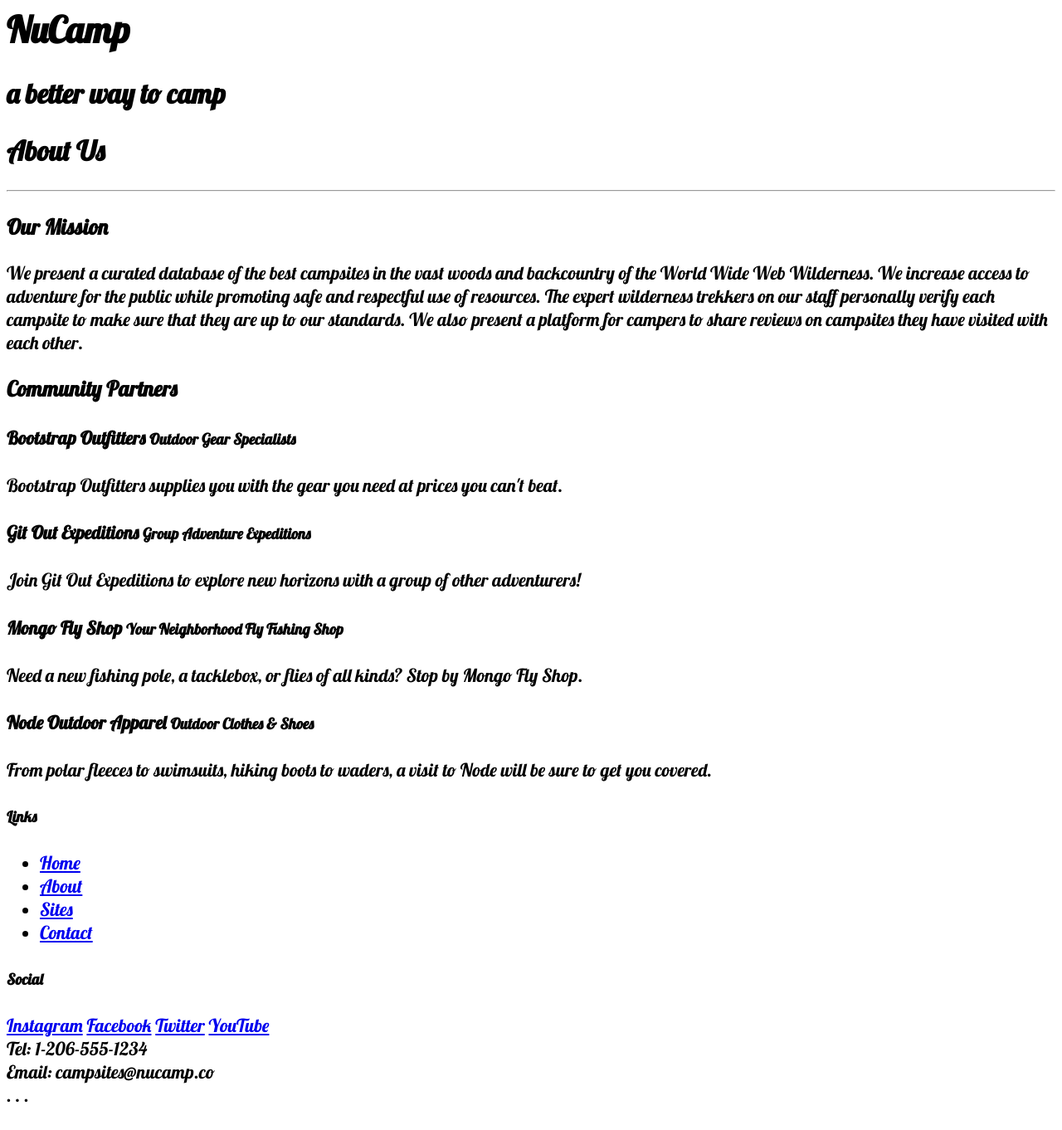
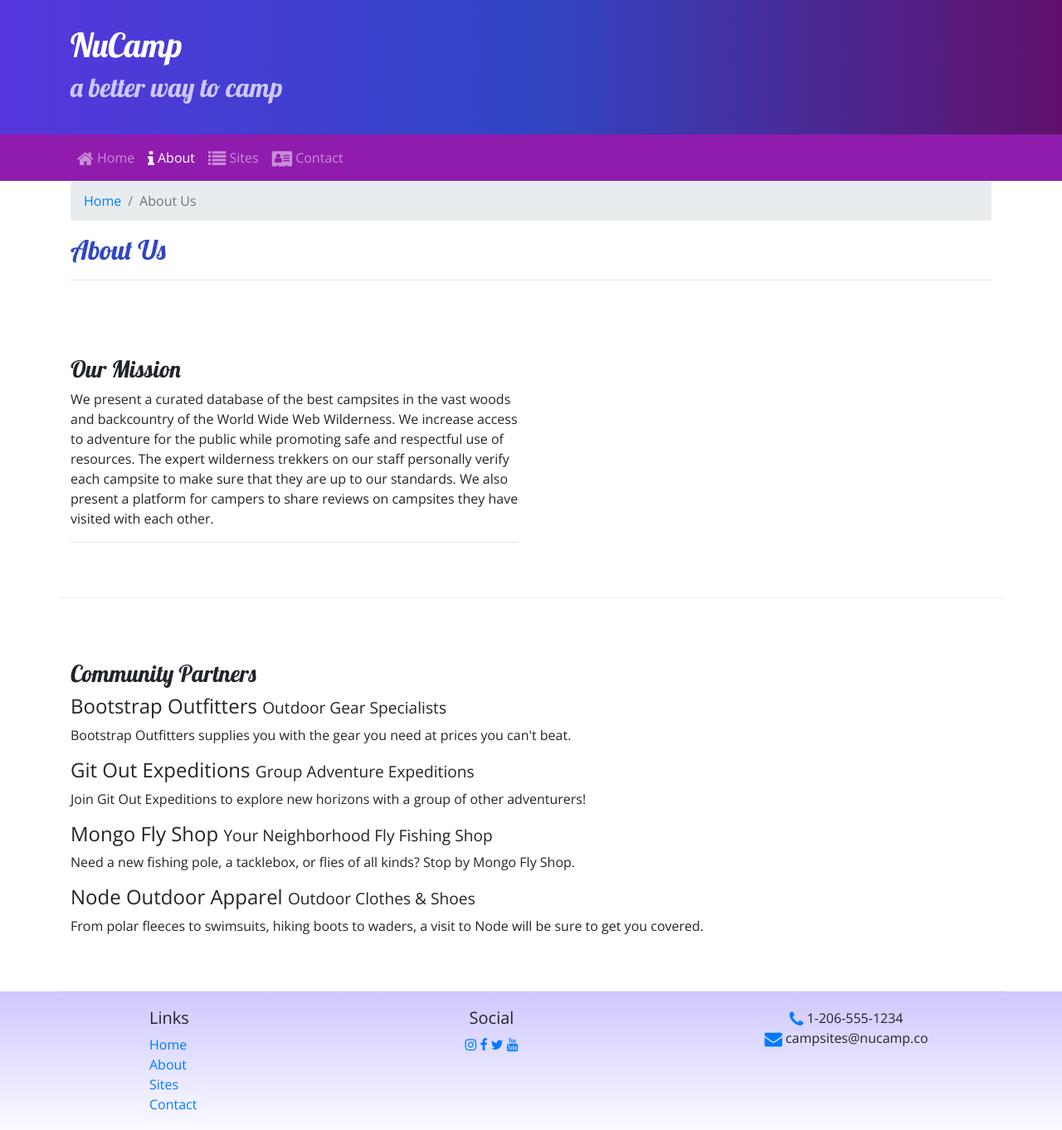
Before and after one commit to samilike3/nucamp-bootstrap, a website: page aboutus.html in a window 1280 px wide. Shown: the top 1362 px of the page at 83% size. Drawn offline with nearby package versions, Linux system fonts and the light colour scheme.

Commit message:
Icon Font

```diff
--- a/aboutus.html
+++ b/aboutus.html
@@ -1,13 +1,20 @@
 <html lang="en">
 
     <head>
-        <link href='https://fonts.googleapis.com/css?family=Lobster' rel='stylesheet'>
-        <style>
-        body {
-            font-family: 'Lobster';font-size: 22px;
-        }
-        </style>
-        </head>
+        <!-- Required meta tags always come first -->
+        <meta charset="utf-8" />
+        <meta name="viewport" content="width=device-width, initial-scale=1" />
+
+        <!-- Bootstrap CSS -->
+        <link rel="stylesheet" href="node_modules/bootstrap/dist/css/bootstrap.min.css" />
+
+        <!-- Additional CSS must be placed after Bootstrap CSS -->
+        <link rel="stylesheet" href="node_modules/font-awesome/css/font-awesome.min.css" />
+        <link rel="stylesheet" href="https://fonts.googleapis.com/css?family=Lobster|Open+Sans" />
+        <link rel="stylesheet" href="css/styles.css" />
+
+        <title>NuCamp: A Better Way To Camp</title>
+    </head>
 
 <body>
 
@@ -22,32 +29,58 @@
         </div>
     </header>
 
-    <div>
-        <div>
-            <div>
+    <nav class="navbar navbar-expand-sm navbar-dark sticky-top">
+        <div class="container">
+            <button class="navbar-toggler ml-auto" type="button"
+                data-toggle="collapse" data-target="nucampNavbar">
+                    <span class="navbar-toggler-icon"></span>
+            </button>
+            <div class="collapse navbar-collapse" id="nucampNavbar">
+                <ul class="navbar-nav">
+                     <li class="nav-item"><a class="nav-link" href="index.html"><i class="fa fa-home fa-lg"></i> Home</a></li>
+                    <li class="nav-item active"><a class="nav-link" href="#"><i class="fa fa-info fa-lg"></i> About</a></li>
+                    <li class="nav-item"><a class="nav-link" href="#"><i class="fa fa-list fa-lg"></i> Sites</a></li>
+                    <li class="nav-item"><a class="nav-link" href="#"><i class="fa fa-address-card fa-lg"></i> Contact</a></li>
+                </ul>
+                </ul>
+            </div>
+        </div>
+    </nav>
+
+    <div class="container">
+        <div class="row">
+            <div class="col">
+                    <ol class="breadcrumb">
+                        <li class="breadcrumb-item"><a
+                            href="index.html">Home</a></li>
+                            <li class="breadcrumb-item active">About Us</li>
+                    </ol>
                <h2>About Us</h2>
                <hr />
+               <br />
             </div>
         </div>
 
-        <div>
-            <div>
+        <div class="row row-content">
+            <div class="col-sm-6">
                 <h3>Our Mission</h3>
                 <p>We present a curated database of the best campsites in the vast woods and backcountry of the World Wide Web Wilderness. We increase access to adventure for the public while promoting safe and respectful use of resources. The expert wilderness trekkers on our staff personally verify each campsite to make sure that they are up to our standards. We also present a platform for campers to share reviews on campsites they have visited with each other.</p>
+                <hr />
             </div>
         </div>
 
-        <div>
-            <div>
+        <div class="row row-content">
+            <div class="col">
+                <br />
                 <h3>Community Partners</h3>
                 <h4>Bootstrap Outfitters <small>Outdoor Gear Specialists</small></h4>
-                <p>Bootstrap Outfitters supplies you with the gear you need at prices you can't beat.</p>
+                <p class="d-none d-sm-block">Bootstrap Outfitters supplies you with the gear you need at prices you can't beat.</p>
                 <h4>Git Out Expeditions <small>Group Adventure Expeditions</small></h4>
-                <p>Join Git Out Expeditions to explore new horizons with a group of other adventurers!</p>
+                <p class="d-none d-sm-block">Join Git Out Expeditions to explore new horizons with a group of other adventurers!</p>
                 <h4>Mongo Fly Shop <small>Your Neighborhood Fly Fishing Shop</small></h4>
-                <p>Need a new fishing pole, a tacklebox, or flies of all kinds? Stop by Mongo Fly Shop.</p>
+                <p class="d-none d-sm-block">Need a new fishing pole, a tacklebox, or flies of all kinds? Stop by Mongo Fly Shop.</p>
                 <h4>Node Outdoor Apparel <small>Outdoor Clothes & Shoes</small></h4>
-                <p>From polar fleeces to swimsuits, hiking boots to waders, a visit to Node will be sure to get you covered.</p>
+                <p class="d-none d-sm-block">From polar fleeces to swimsuits, hiking boots to waders, a visit to Node will be sure to get you covered.</p>
             </div>
         </div>
     </div>
@@ -58,26 +91,27 @@
                 <div class="col-4 col-sm-2 offset-1">
                     <h5>Links</h5>
                     <ul class="list-unstyled">
-                        <li><a href="index.html">Home</a></li>
-                        <li><a href="#">About</a></li>
-                        <li><a href="#">Sites</a></li>
-                        <li><a href="#">Contact</a></li>
+                        <li><a href="index.html"> Home</a></li>
+                        <li><a href="#"> About</a></li>
+                        <li><a href="#"> Sites</a></li>
+                        <li><a href="#"> Contact</a></li>
                     </ul>
                 </div>
                 <div class="col-6 col-sm-5 text-center">
                     <h5>Social</h5>
-                    <a href="http://instagram.com/">Instagram</a>
-                    <a href="http://facebook.com/">Facebook</a>
-                    <a href="http://twitter.com/">Twitter</a>
-                    <a href="http://youtube.com/">YouTube</a>
+                    <a href="http://instagram.com/"><i class="fa fa-instagram"></i></a>
+                    <a href="http://facebook.com/"><i class="fa fa-facebook"></i></a>
+                    <a href="http://twitter.com/"><i class="fa fa-twitter"></i></a>
+                    <a href="http://youtube.com/"><i class="fa fa-youtube"></i></a>
                 </div>
                 <div class="col-sm-4 text-center">
-                    Tel: 1-206-555-1234<br />
-                    Email: campsites@nucamp.co
-                </div>
-           </div>
+                    <i class="fa fa-phone fa-lg text-primary"></i> 1-206-555-1234<br />
+                    <i class="fa fa-envelope fa-lg text-primary"></i> campsites@nucamp.co
+            </div>
         </div>
     </footer>
+
+
     <!-- jQuery must come first, then Popper.js, then the Bootstrap JavaScript plugins.-->
     <script src="node_modules/jquery/dist/jquery.slim.min.js"></script>
     <script src="node_modules/popper.js/dist/umd/popper.min.js"></script>
--- /dev/null
+++ b/css/styles.css
@@ -0,0 +1,38 @@
+body {
+    font-family: "Open Sans", sans-serif;
+}
+
+h1, h2, h3 {
+    font-family: "Lobster", cursive;
+}
+
+h2 {
+    color: #3046C5;
+}
+
+header h2 {
+    color: #CEC8FF;
+}
+
+footer {
+    background-image: linear-gradient(#CEC8FF, white);
+    padding: 20px 0;
+
+}
+
+.jumbotron {
+    margin: 0;
+    padding: 30px;
+    background-image: linear-gradient(to right, #5637DD, #3046C5, #60106b);
+    color: white;
+}
+
+.row-content {
+    padding: 50px 0;
+    border-bottom: 1px ridge;
+    min-height: 200px;
+}
+
+.navbar {
+    background-color: #901cad;
+}
--- a/package.json
+++ b/package.json
@@ -15,6 +15,7 @@
   },
   "dependencies": {
     "bootstrap": "^4.5.2",
+    "font-awesome": "^4.7.0",
     "jquery": "^3.5.1",
     "popper.js": "^1.16.1"
   }
```
Also changed, not shown: index.html (+44 -22 lines), 2 other files.
